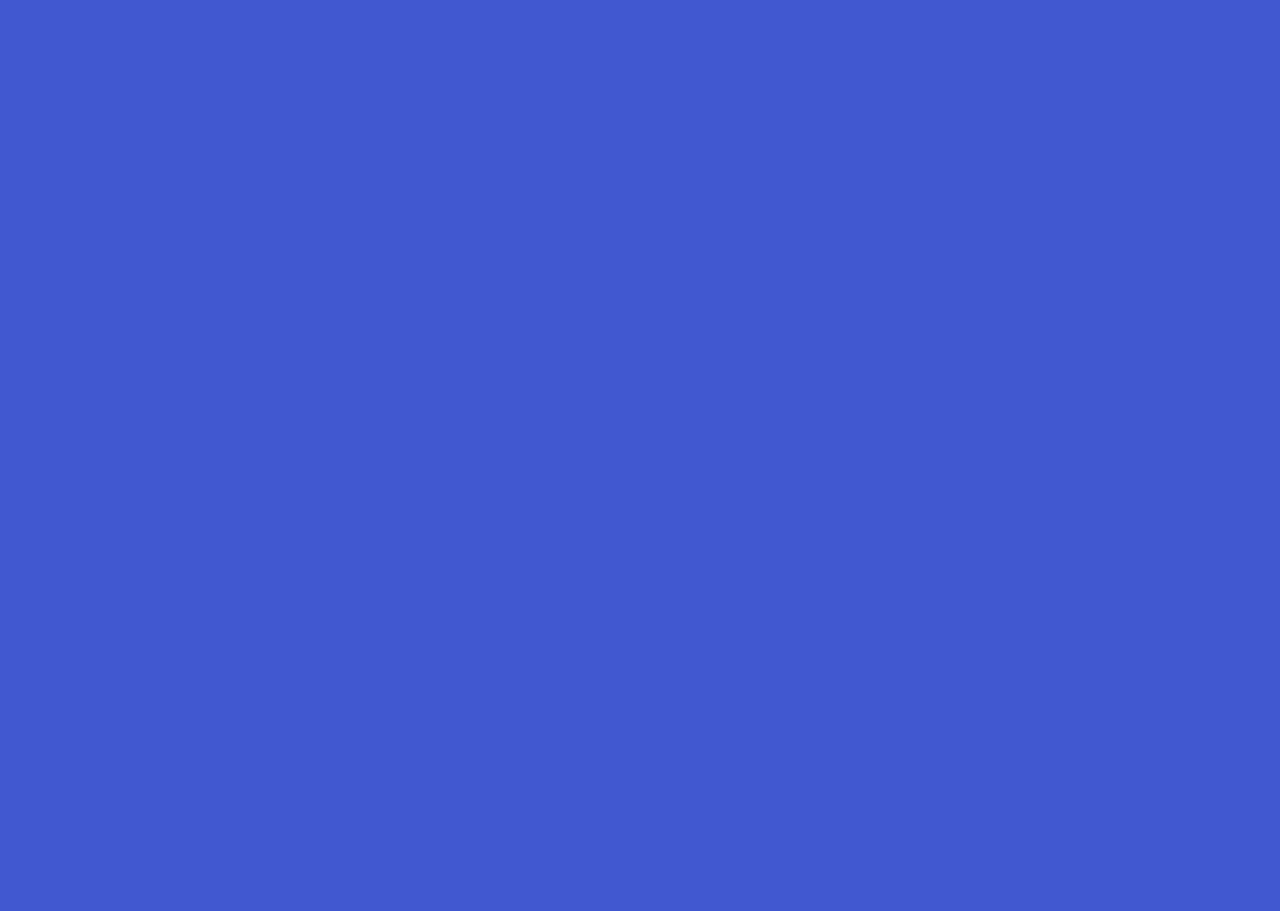
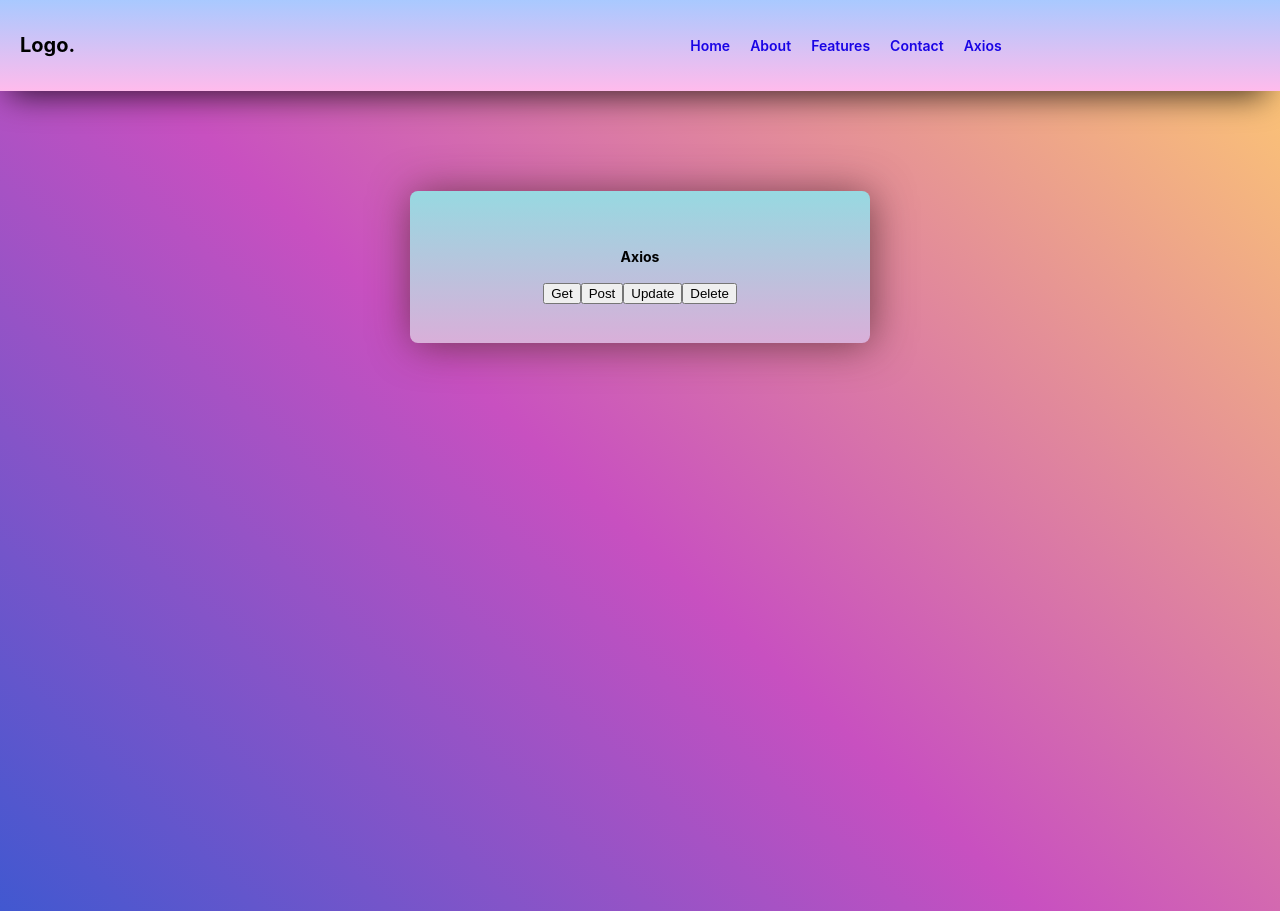
Before and after one commit to Shiyazshan/sample_project, a React (Create React App) app: page /Request in a window 1280 px wide. Before the commit the page ends 800 px from the top, so only its background shows below. Built offline with nearby package versions, Linux system fonts and the light colour scheme.

Commit message:
axios updated

```diff
--- a/src/components/includes/Header.js
+++ b/src/components/includes/Header.js
@@ -14,14 +14,17 @@ export default function Header() {
             <NavLink className="link" to="/">
               <Nav>Home</Nav>
             </NavLink>
-            <NavLink className="link"  to="/About">
+            <NavLink className="link" to="/About">
               <Nav>About</Nav>
             </NavLink>
-            <NavLink className="link"  to="/Features">
+            <NavLink className="link" to="/Features">
               <Nav>Features</Nav>
             </NavLink>
-            <NavLink className="link"  to="/Contact">
+            <NavLink className="link" to="/Contact">
               <Nav>Contact</Nav>
+            </NavLink>
+            <NavLink className="link" to="/Request">
+              <Nav>Axios</Nav>
             </NavLink>
           </Ul>
         </Right>
@@ -38,6 +41,9 @@ const HeaderContainer = styled.div`
   padding: 20px;
   background-color: #a9c9ff;
   background-image: linear-gradient(180deg, #a9c9ff 0%, #ffbbec 100%);
+  box-shadow: -3px 16px 32px -12px rgba(0, 0, 0, 0.75);
+  -webkit-box-shadow: -3px 16px 32px -12px rgba(0, 0, 0, 0.75);
+  -moz-box-shadow: -3px 16px 32px -12px rgba(0, 0, 0, 0.75);
 `;
 const Left = styled.div`
   width: 30%;
@@ -47,9 +53,9 @@ const Right = styled.div`
   width: 70%;
 `;
 const Ul = styled.ul`
-    display: flex;
-    justify-content: center;
-    align-items: center;
+  display: flex;
+  justify-content: center;
+  align-items: center;
 `;
 // const NavLink = styled(NavLink)`
 //   margin-right: 20px;
--- a/src/components/routers/AppRouter.js
+++ b/src/components/routers/AppRouter.js
@@ -5,6 +5,7 @@ import About from '../screens/About';
 import Contact from '../screens/Contact';
 import Features from '../screens/Features';
 import Home from '../screens/Home';
+import Request from '../screens/Request';
 import Single from '../screens/Single';
 
 function Approuter() {
@@ -41,6 +42,7 @@ function Approuter() {
               <Route path="Features" element={<Features data={data} />} />
               <Route path="About" element={<About />} />
               <Route path="Contact" element={<Contact />} />
+              <Route path="Request" element={<Request />} />
               <Route path="Single/:id" element={<Single data={data} />} />
           </Route>
       </Routes>
--- a/src/components/screens/Features.js
+++ b/src/components/screens/Features.js
@@ -18,7 +18,7 @@ export default function Features({data}) {
     <>
       <div className="main">
         <div className="box">
-          <h4>Features</h4>
+          <h4>Params</h4>
         </div>
         <div className="flex">{renderItems()}</div>
       </div>
--- a/src/components/screens/Home.js
+++ b/src/components/screens/Home.js
@@ -1,11 +1,16 @@
 import React from 'react';
+import { useLocation } from 'react-router-dom';
 
 export default function Home() {
+    const location = useLocation();
   return (
       <>
       <div className="main">
           <div className="box" >
               <h4>Home</h4>
+              {
+                  location.pathname === '/' ? <p>Welcome to home page.</p> : ''
+              }
           </div>
       </div>
       </>
--- /dev/null
+++ b/src/components/screens/Request.js
@@ -0,0 +1,65 @@
+import axios from "axios";
+import React from "react";
+
+function Request() {
+    let getData = ()=> {
+
+        axios.get("https://jsonplaceholder.typicode.com/posts/2")
+        .then((data) => {
+            console.log(data);
+        })
+    }
+    let postData = ()=> {
+        const data = {
+            userId: 1212,
+            id: 1212,
+            title: "get data",
+            body: "quia et suscipit suscipit recusandae consequuntur expedita et cum  reprehenderit molestiae ut ut quas tota"
+        }
+        axios.post("https://jsonplaceholder.typicode.com/posts",data)
+        .then((data) => {
+            console.log(data);
+        })
+    }
+   let updateData = ()=> {
+        const data = {
+            userId: 1212,
+            id: 1212,
+            title: "updated data",
+            body: "quia et suscipit suscipit recusandae consequuntur expedita et cum  reprehenderit molestiae ut ut quas tota"
+        }
+        axios.put("https://jsonplaceholder.typicode.com/posts/2",data)
+        .then((data) => {
+            console.log(data);
+        })
+    }
+
+    let deleteData = ()=> {
+        const data = {
+            userId: 1212,
+            id: 1212,
+            title: "updated data",
+            body: "quia et suscipit suscipit recusandae consequuntur expedita et cum  reprehenderit molestiae ut ut quas tota"
+        }
+        axios.delete("https://jsonplaceholder.typicode.com/posts/2",data)
+        .then((data) => {
+            console.log(data);
+        })
+        .catch((err) =>{
+            console.log(err);
+        })
+    }
+  return (
+    <div className="main">
+      <div className="box">
+        <h4>Axios</h4>
+        <button onClick={getData}> Get </button>
+        <button onClick={postData}> Post </button>
+        <button onClick={updateData}> Update </button>
+        <button onClick={deleteData}> Delete </button>
+      </div>
+    </div>
+  );
+}
+
+export default Request;
```
Also changed, not shown: src/components/routers/PrivateRoute.js (deleted).
